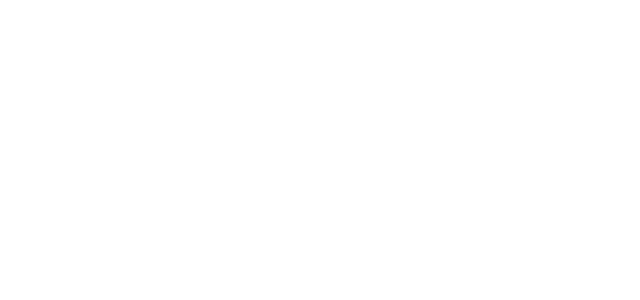
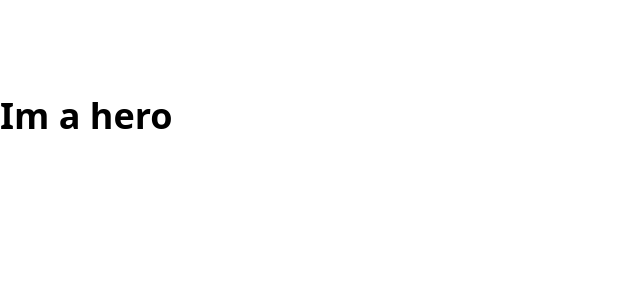
Before and after one commit to Luth-Badila/Movies, a Next.js app: page / in a window 1280 px wide. Shown: the top 300 px of the page, without its empty margins (0-640 px from the left). Built offline with nearby package versions, Linux system fonts and the light colour scheme.

Commit message:
add some component and footer in pages

```diff
--- /dev/null
+++ b/components/Hero.jsx
@@ -0,0 +1,11 @@
+import React from "react";
+
+const Hero = () => {
+  return (
+    <div>
+      <div className="text-4xl font-bold text-black mt-[6rem]">Im a hero</div>
+    </div>
+  );
+};
+
+export default Hero;
--- a/pages/_app.js
+++ b/pages/_app.js
@@ -1,7 +1,13 @@
-import '../styles/globals.css'
+import "../styles/globals.css";
+import Navbar from "../components/Navbar";
 
 function MyApp({ Component, pageProps }) {
-  return <Component {...pageProps} />
+  return (
+    <>
+      <Navbar />
+      <Component {...pageProps} />
+    </>
+  );
 }
 
-export default MyApp
+export default MyApp;
--- a/pages/index.js
+++ b/pages/index.js
@@ -1,7 +1,7 @@
 import Head from "next/head";
 import Image from "next/image";
-import Navbar from "../components/Navbar";
 import styles from "../styles/Home.module.css";
+import Hero from "../components/Hero";
 
 export default function Home() {
   return (
@@ -11,7 +11,7 @@
         <meta name="description" content="Generated by create next app" />
         <link rel="icon" href="/favicon.ico" />
       </Head>
-      <Navbar />
+      <Hero />
     </div>
   );
 }
```
Also changed, not shown: components/Footer.jsx (added), components/Superhero.jsx (added), components/Trending.jsx (added), pages/footer.jsx (added).
